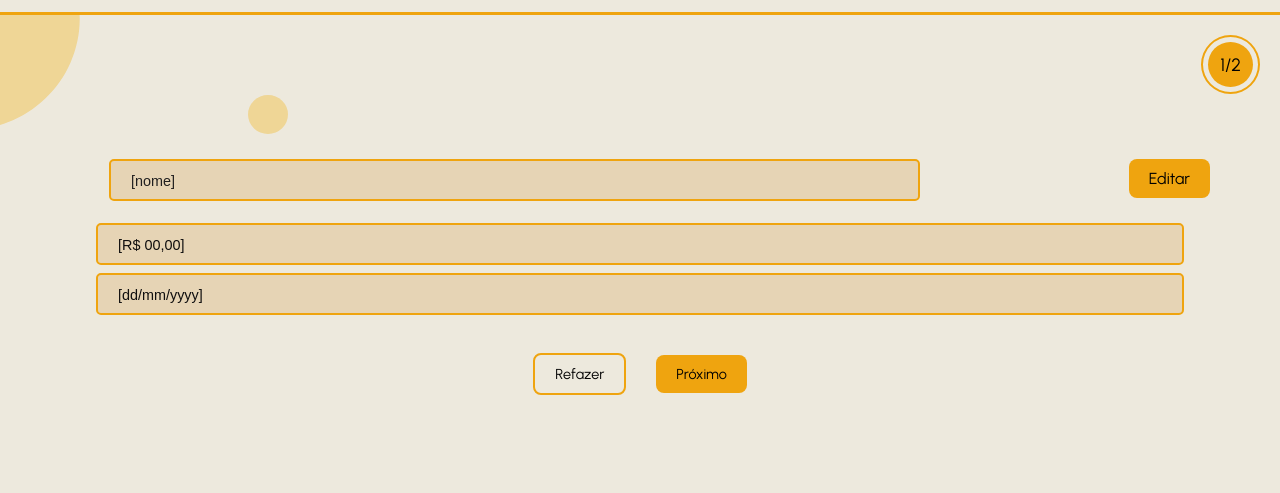
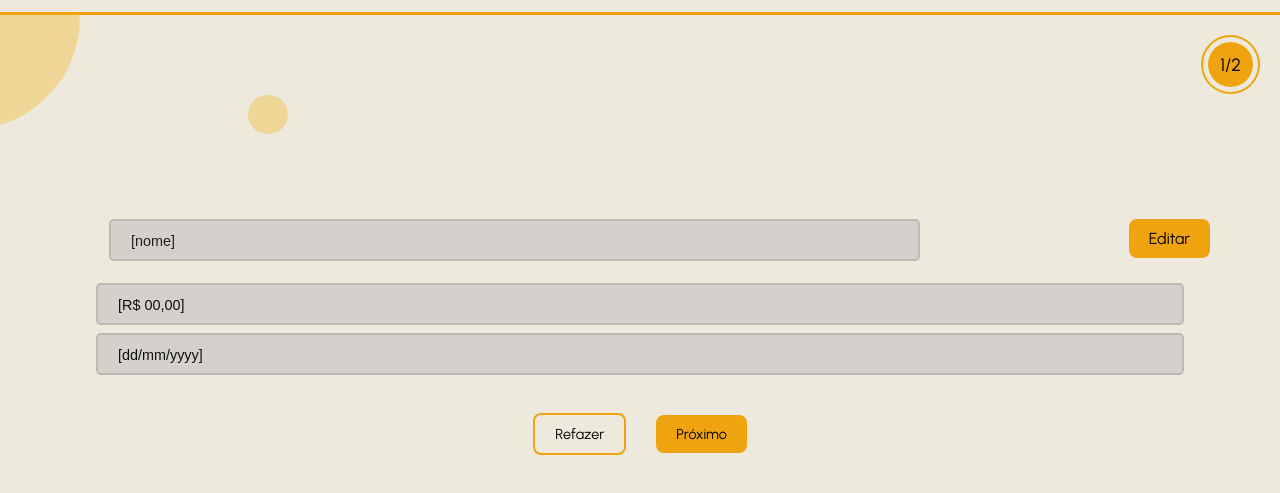
Before and after one commit to carloscamposb/TaPagoApp, a plain HTML site: page adicionar.html in a window 1280 px wide. Shown: the part 85-578 px from the top of the page. Drawn offline with nearby package versions, Linux system fonts and the light colour scheme.

Commit message:
New Update

```diff
--- a/adicionar.html
+++ b/adicionar.html
@@ -3,7 +3,7 @@
 <head>
     <meta charset="UTF-8">
     <meta name="viewport" content="width=device-width, initial-scale=1.0">
-    <link rel="shortcut icon" href="./assets/iconAba.png" type="image/x-icon">
+    <link rel="shortcut icon" href="./assets/logoAba.svg" type="image/x-icon">
     <link rel="stylesheet" href="./style/geral.css">
     <link rel="stylesheet" href="./style/navegacao.css">
     <link rel="stylesheet" href="./style/Adicionar.css">
--- a/style/Adicionar.css
+++ b/style/Adicionar.css
@@ -8,7 +8,7 @@
     background-image: url(../assets/circle.svg) , url(../assets/circle4.svg), url(../assets/circle4.svg) ;
     background-size: 80px , 280px , 40px;
     background-repeat: no-repeat;
-    background-position: 0% 56px, 250% 500px, 20% 180px ;
+    background-position: 0% 56px, 359% 650px, 20% 180px ;
     position: relative;
   }
 
@@ -56,7 +56,7 @@
 /* Estilização do forms da primeira pagina de adicionar geral */
 
 .wrapper {
-    margin-top: 30px;
+    margin-top: 90px;
     font-size: 0.7rem;
   }
 
@@ -77,8 +77,8 @@
     color: var(--text-color-dark);
     padding: 20px 45px 18px 20px;
     outline: none;
-    border: 2px solid var(--detail-color);
-    background-color: #e6d4b5;
+    border: 2px solid var(--blocked-field-board);
+    background-color: var( --blocked-field);
     border-radius: 5px;
   }
 
--- a/style/geral.css
+++ b/style/geral.css
@@ -14,6 +14,8 @@
   --gradient-color-orange-soft: linear-gradient(98deg, #EB9B15 1.78%, #F6B704 87.54%);
   --text-color-dark: #100f0f;
   --text-color-soft: #201f1f;
+  --blocked-field:#D4D1CC;
+  --blocked-field-board:#BCB8B2;
 
 
 
--- a/style/navegacao.css
+++ b/style/navegacao.css
@@ -83,7 +83,7 @@ nav ul li:hover{
 /* menu Hamburguer */
 nav .menuBtn i{
     color: var(--text-color-soft);
-    font-size: 30px;
+    font-size: 40px;
     padding: 0px 10px;
     border-radius: 8px;
     cursor: pointer;
```
Also changed, not shown: cadastro.html (+1 -1 lines), configAdicao.html (+1 -1 lines), index.html (+1 -1 lines), assets/Alarm.png (deleted), assets/Home.png (deleted), assets/addNotification.svg (deleted), assets/adicionarMaisWhite.svg (deleted), assets/atrasadasNotification.svg (deleted), assets/fundoBotao.png (deleted), assets/iconAba.png (deleted), assets/iconMoney.svg (deleted), assets/ilustraCapa.svg (deleted), assets/pagouLink.svg (deleted), assets/perfilPerson.svg (deleted).
